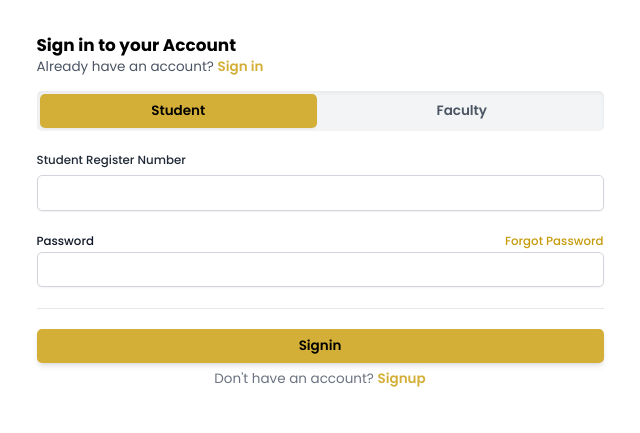
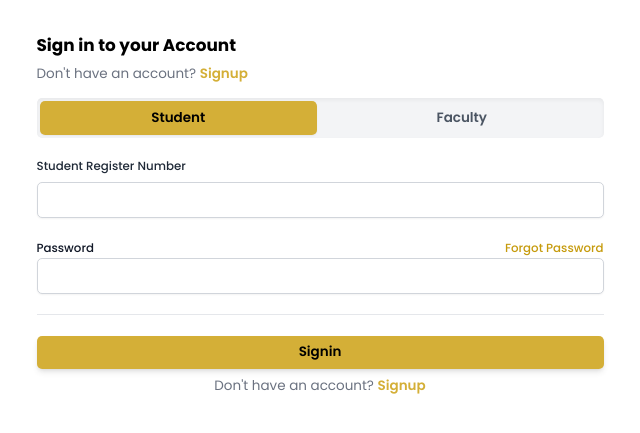
Before and after one commit to Magudeshgit/CPSAM, a Django app: page /auth/signin/ in a window 1280 px wide. Shown: the part 61-494 px from the top of the page, without its empty margins (320-960 px from the left). Run offline with Django 5.2, Linux system fonts and the light colour scheme; some libraries are stand-ins or nearby versions.

Commit message:
Secret Impose

```diff
--- a/authentication/models.py
+++ b/authentication/models.py
@@ -49,7 +49,7 @@ class SiteUser(AbstractUser):
     # EMAIL_FIELD = "personalmail"
     USERNAME_FIELD = 'username'
     REQUIRED_FIELDS = ['email']
-    EMAIL_FIELD = ['email']
+    EMAIL_FIELD = 'email'
 
     def __str__(self):
         return self.username
--- a/authentication/templates/authentication/signin.html
+++ b/authentication/templates/authentication/signin.html
@@ -13,10 +13,10 @@
             </div>
           <div class="max-w-2xl mx-auto">
                             <p class="text-xl font-poppins font-bold">Sign in to your Account</p>
-                <p class=" text-gray-600">
-                  Already have an account?
-                  <a href="{% if request.GET.next %}{% url 'signin'%}?next={{request.GET.next}}{% else %} /signin {% endif %}" class="font-semibold text-[#D4AF37] hover:text-[#C2A34E]">Sign in</a>
-                </p>
+                <p class="mt-2 text-gray-500">
+              Don't have an account?
+              <a href="{% if request.GET.next %}{% url 'signup'%}?next={{request.GET.next}}{% else %} {% url 'signup'%} {% endif %}" class="font-semibold leading-6 text-[#D4AF37] hover:text-[#a7871d]">Signup</a>
+            </p>
                 <p class="errortext text-red-600 mt-4 text-sm font-semibold">{{error}}</p>
             <div class="transition-all flex gap-2 mt-4 bg-gray-100 p-1 rounded-md shadow-inner">
                   <button value="student" class="formselector stubtn w-full rounded-md bg-[#D4AF37] text-black px-3 py-2     font-semibold shadow-sm transition-all">Student</button>
@@ -45,7 +45,7 @@
             </form>
             <p class="mt-2 text-center text-gray-500">
               Don't have an account?
-              <a href="{% if request.GET.next %}{% url 'signup'%}?next={{request.GET.next}}{% else %} /signup {% endif %}" class="font-semibold leading-6 text-[#D4AF37] hover:text-[#a7871d]">Signup</a>
+              <a href="{% if request.GET.next %}{% url 'signup'%}?next={{request.GET.next}}{% else %} {% url 'signup'%} {% endif %}" class="font-semibold leading-6 text-[#D4AF37] hover:text-[#a7871d]">Signup</a>
             </p>
           </div>
         </div>
--- a/authentication/templates/authentication/signup.html
+++ b/authentication/templates/authentication/signup.html
@@ -14,7 +14,7 @@
                             <p class="text-xl font-poppins font-bold">Create your Account</p>
                 <p class=" text-gray-600">
                   Already have an account?
-                  <a href="{% if request.GET.next %}{% url 'signin'%}?next={{request.GET.next}}{% else %} /signin {% endif %}" class="font-semibold text-[#D4AF37] hover:text-[#C2A34E]">Sign in</a>
+                  <a href="{% if request.GET.next %}{% url 'signin'%}?next={{request.GET.next}}{% else %} {% url 'signin'%} {% endif %}" class="font-semibold text-[#D4AF37] hover:text-[#C2A34E]">Sign in</a>
                 </p>
                 <p class="errortext text-red-500 mt-4 text-sm font-medium">{{errortext}}</p>
             <div class="transition-all flex gap-2 mt-4 bg-gray-100 p-1 rounded-md shadow-inner">
@@ -164,7 +164,7 @@
 
             <p class="mt-2 text-center text-gray-500">
               Already have an account?
-              <a href="{% if request.GET.next %}{% url 'signin'%}?next={{request.GET.next}}{% else %} /signin {% endif %}" class="font-semibold leading-6 text-[#D4AF37] hover:text-[#a7871d]">Signin</a>
+              <a href="{% if request.GET.next %}{% url 'signin'%}?next={{request.GET.next}}{% else %} {% url 'signin'%}  {% endif %}" class="font-semibold leading-6 text-[#D4AF37] hover:text-[#a7871d]">Signin</a>
             </p>
           </div>
         </div>
```
Also changed, not shown: cpsam/settings.py (+6 -1 lines), 1 other file.
